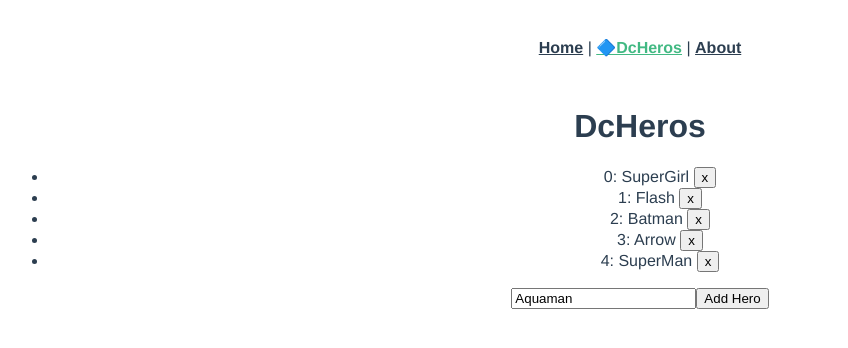
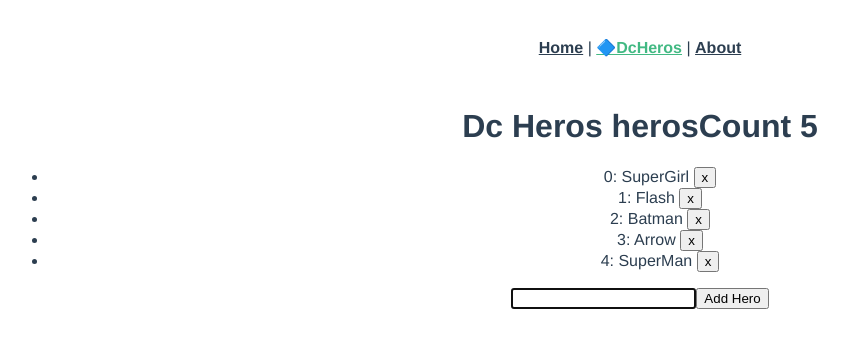
Before and after one commit to sgtao/bitfumesVue3Apps, a Vue app in the folder 11_vue-create-app/: page /DcHeros in a window 1280 px wide. Shown: the top 348 px of the page, without its empty margins (0-848 px from the left). Built offline with nearby package versions, Linux system fonts and the light colour scheme.

Commit message:
update 11_vue-create for dcHeros app showing lists

```diff
--- a/11_vue-create-app/package.json
+++ b/11_vue-create-app/package.json
@@ -20,8 +20,8 @@
     "@babel/eslint-parser": "^7.12.16",
     "@vue/cli-plugin-babel": "~5.0.0",
     "@vue/cli-plugin-eslint": "~5.0.0",
-    "@vue/cli-plugin-router": "~4.5.13",
-    "@vue/cli-plugin-vuex": "~4.5.13",
+    "@vue/cli-plugin-router": "~5.0.8",
+    "@vue/cli-plugin-vuex": "~5.0.8",
     "@vue/cli-service": "~5.0.0",
     "eslint": "^7.32.0",
     "eslint-config-prettier": "^8.5.0",
--- a/11_vue-create-app/src/views/DcHeros.vue
+++ b/11_vue-create-app/src/views/DcHeros.vue
@@ -1,25 +1,48 @@
 <!-- DcHeros.vuee -->
 <template>
-  <h1>DcHeros</h1>
+  <div>
+    <h1>Dc Heros herosCount {{ herosCount }}</h1>
     <ul>
-    <li v-for="(hero, index) in dcHeros" :key="index">
+      <li v-for="(hero, index) in dcHeros" :key="hero.name">
         <div>
           {{ index }}: {{ hero.name }}
           <button>x</button>
         </div>
       </li>
     </ul>
-  <input v-bind:value="newHero.data" />
-  <button v-bind:disabled="isDisabled">Add Hero</button>
+    <form>
+      <input v-model="newHero" ref="newHeroRef" />
+      <button>Add Hero</button>
+    </form>
+  </div>
 </template>
 <script>
+import { computed, onMounted, ref } from "vue";
 export default {
-  data() {
-    return {
-      isDisabled: false,
-      newHero: { data: 'Aquaman' },
-      dcHeros: [{ name: 'SuperGirl' }, { name: 'Flash' }, { name: 'Batman' }, { name: 'Arrow' }, { name: 'SuperMan' }],
-    }
+  setup() {
+    // newHeroRef: 初回レンダリング時(mountされたとき)にfocusするデータ
+    const newHeroRef = ref("");
+    // newHero: v-modelでinput要素と連動するデータ
+    const newHero = ref("");
+    // dcHeros: リストデータ
+    const dcHeros = ref([
+      { name: "SuperGirl" },
+      { name: "Flash" },
+      { name: "Batman" },
+      { name: "Arrow" },
+      { name: "SuperMan" }
+    ]);
+    // mountされたとき、input要素にforcusする？
+    onMounted(() => {
+      newHeroRef.value.focus();
+      console.log(dcHeros.value);
+    });
+    // heroCount: dcHerosオブジェクトのアイテム数をカウントする
+    const herosCount = computed({
+      get: () => dcHeros.value.length,
+    });
+    //
+    return { newHeroRef, newHero, dcHeros, herosCount };
   },
 }
 </script>
```
Also changed, not shown: 1 other file (tests, documents, lock files or other folders). Lines whose indentation alone changed are shown as unchanged.
